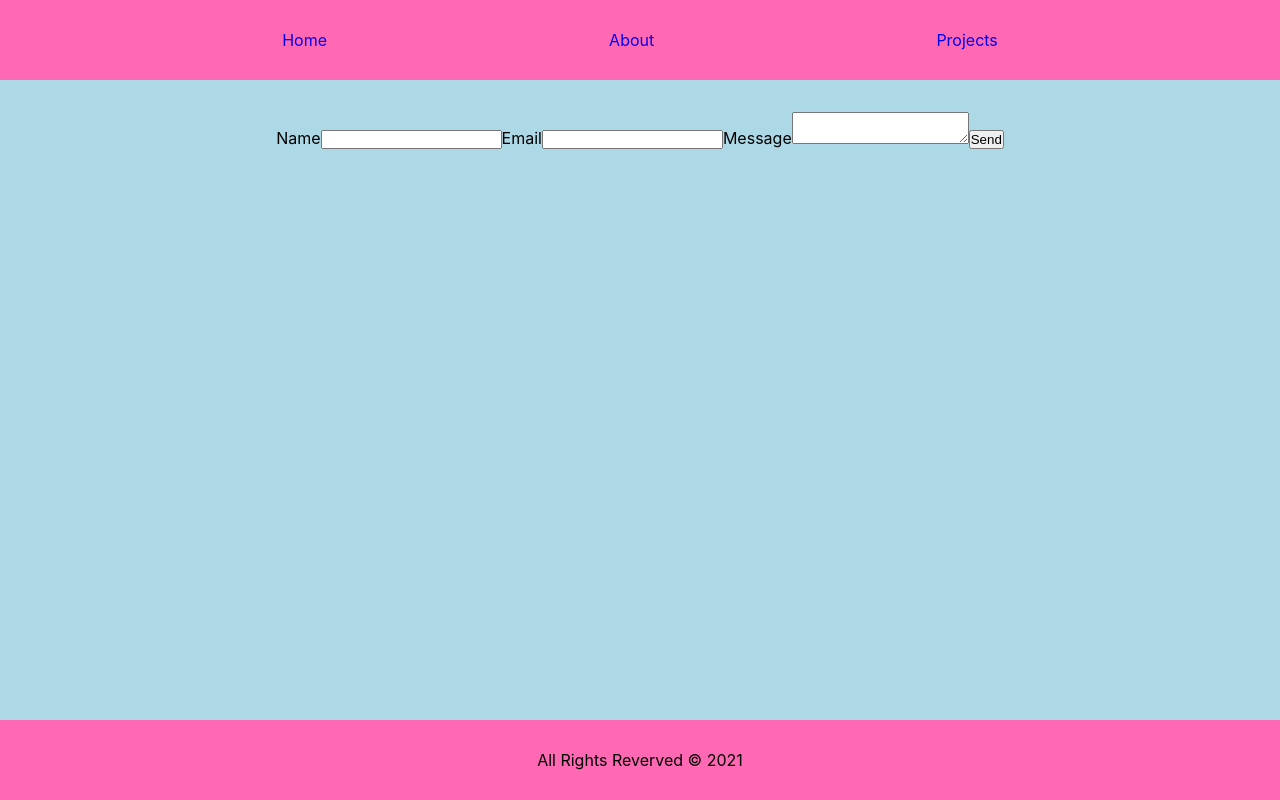
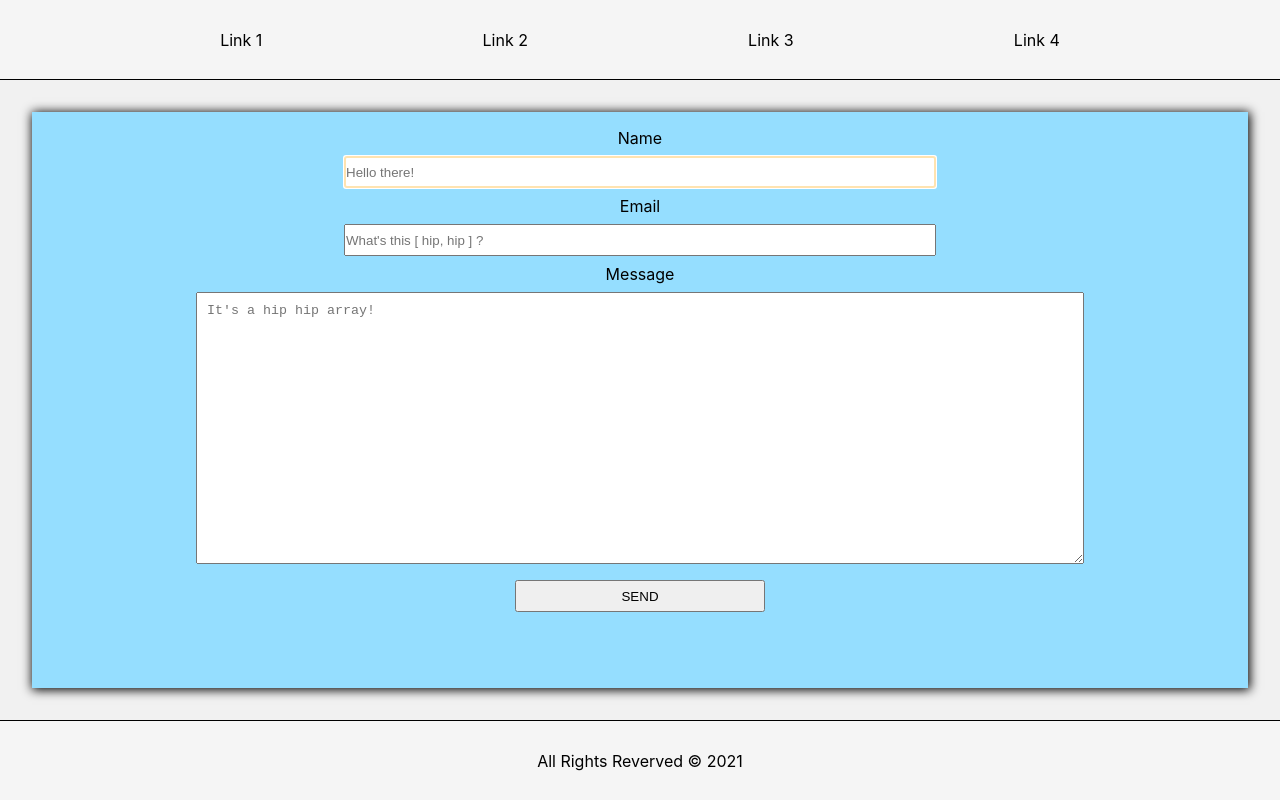
Before and after one commit to mbocon/EmailJS_tutorial, a React (Create React App) app: page / in a window 1280 px wide. Built offline with nearby package versions, Linux system fonts and the light colour scheme.

Commit message:
updates README, App.js  ContactForm.js and CSS

```diff
--- a/src/App.css
+++ b/src/App.css
@@ -5,13 +5,14 @@
 header {
    width: 100vw;
    height: 10vh;
+   border-bottom: 1px solid #000;
 }
 
 nav {
    display: flex;
    justify-content: center;
    align-items: center;
-  background-color: hotpink;
+   background-color: #f5f5f5;
    height: 100%;
    width: 100%;
 }
@@ -25,18 +26,27 @@ nav > ul {
 
 nav > ul > li > a {
    text-decoration: none;
+   color: #000;
+}
+
+nav > ul > li > a:hover {
+   -webkit-text-decoration: default;
+   text-decoration: default;
+   color: #3f3f3f;
+   border-bottom: 1px solid;
 }
 
 main {
-  background-color: lightblue;
+   background-color: #f1f1f1;
    height: 80vh;
    padding: 2rem;
 }
 
 footer {
-  background-color: hotpink;
+   background-color: #f5f5f5;
    height: 10vh;
    display: flex;
    justify-content: center;
    align-items: center;
+   border-top: 1px solid;
 }
--- a/src/App.js
+++ b/src/App.js
@@ -8,15 +8,15 @@ function App() {
   return (
     <div className="App">
       <header>
-      <nav>
-        <ul>
-          <li><a href="/home">Home</a></li>
-          <li><a href="/home">About</a></li>
-          <li><a href="/home">Projects</a></li>
-        </ul>
-      </nav>
+        <nav>
+          <ul>
+            <li><a href="/link1">Link 1</a></li>
+            <li><a href="/link2">Link 2</a></li>
+            <li><a href="/link3">Link 3</a></li>
+            <li><a href="/link4">Link 4</a></li>
+          </ul>
+        </nav>
       </header>
-
       <main>
         <ContactForm />
       </main>
--- a/src/Components/ContactForm/ContactForm.css
+++ b/src/Components/ContactForm/ContactForm.css
@@ -0,0 +1,41 @@
+.contact {
+   background-color: #95deff;
+   height: 100%;
+   padding: 1rem;
+   box-shadow: 1px 1px 10px 1px #000;
+}
+
+.contact-form {
+   height: 100%;
+   display: flex;
+   flex-direction: column;
+}
+
+.contact-form > input {
+   height: 2rem;
+   width: 50%;
+   margin: 0.5rem auto;
+}
+
+.contact-form > input:focus,
+.contact-form > textarea:focus {
+   outline-color: #ffe3b0 !important;
+}
+
+.contact-form > textarea {
+   height: 50%;
+   width: 75%;
+   margin: 0.5rem auto;
+   padding: 10px;
+}
+
+.contact-form > input[type="submit"] {
+   width: 250px;
+   text-transform: uppercase;
+}
+
+.contact-form > input[type="submit"]:hover {
+   color: #f5f5f5;
+   background-color: #00000040;
+   cursor: pointer;
+}
--- a/src/Components/ContactForm/ContactForm.js
+++ b/src/Components/ContactForm/ContactForm.js
@@ -23,14 +23,31 @@ export default function ContactForm() {
    }
 
    return (
+      <div className="contact">
          <form className="contact-form" onSubmit={sendEmail}>
             <label>Name</label>
-         <input type="text" name="user_name" />
+            <input
+               type="text"
+               name="user_name"
+               placeholder="Hello there!"
+               autoFocus
+               required
+            />
             <label>Email</label>
-         <input type="email" name="user_email" />
+            <input
+               type="email"
+               name="user_email"
+               placeholder="What's this [ hip, hip ] ?"
+               required
+            />
             <label>Message</label>
-         <textarea name="message" />
+            <textarea
+               name="message"
+               placeholder="It's a hip hip array!"
+               required
+            />
             <input type="submit" value="Send" />
          </form>
+      </div>
    );
 }
```
Also changed, not shown: 1 other file (tests, documents, lock files or other folders). Lines whose indentation alone changed are shown as unchanged.
